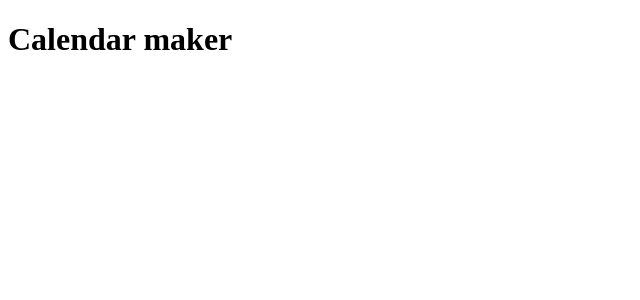
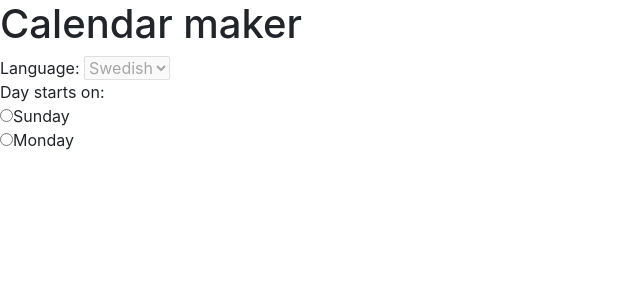
Before and after one commit to packlnd/calendar-maker, a Flask app: page / in a window 1280 px wide. Shown: the top 300 px of the page, without its empty margins (0-640 px from the left). Run offline with Flask 2, Linux system fonts and the light colour scheme; some libraries are stand-ins or nearby versions.

Commit message:
More work on html

```diff
--- a/src/templates/index.html
+++ b/src/templates/index.html
@@ -1,8 +1,22 @@
 <!DOCTYPE html>
 <head>
     <meta charset="utf8">
+    <meta name="viewport" content="width=device-width, initial-scale=1">
+    <link href="{{ url_for('static', filename='css/style.css') }}" rel="stylesheet">
+    <link href="{{ url_for('static', filename='bootstrap/css/bootstrap.min.css') }}" rel="stylesheet">
     <title>Calendar maker</title>
 </head>
 <body>
-    <h1>Calendar maker</h1>
+    <div id="content">
+        <h1>Calendar maker</h1>
+        <form action="">
+            Language:
+            <select disabled>
+                <option value="sv">Swedish</option>
+            </select></br>
+            Day starts on:<br/>
+            <input type="radio" name="start_of_week" value="sunday">Sunday<br/>
+            <input type="radio" name="start_of_week" value="monday">Monday
+        </form>
+    </div>
 </body>
```
